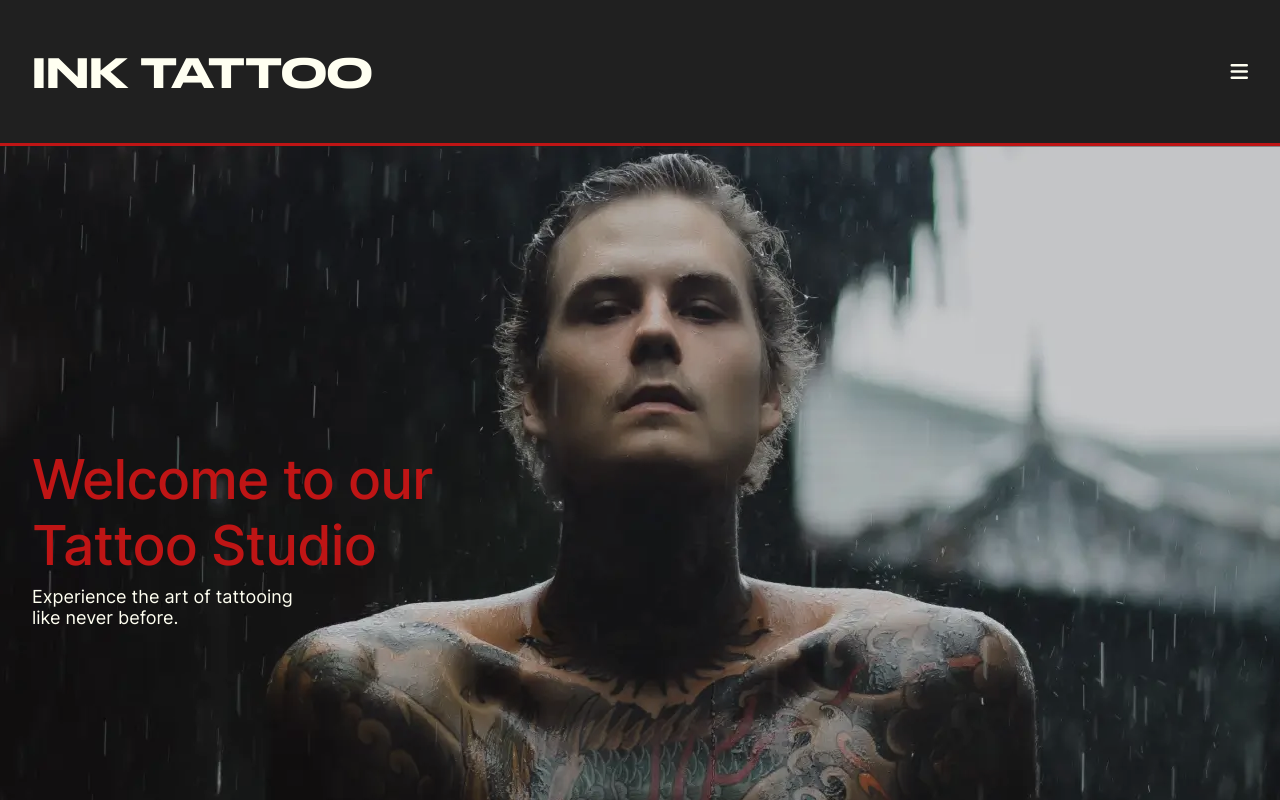
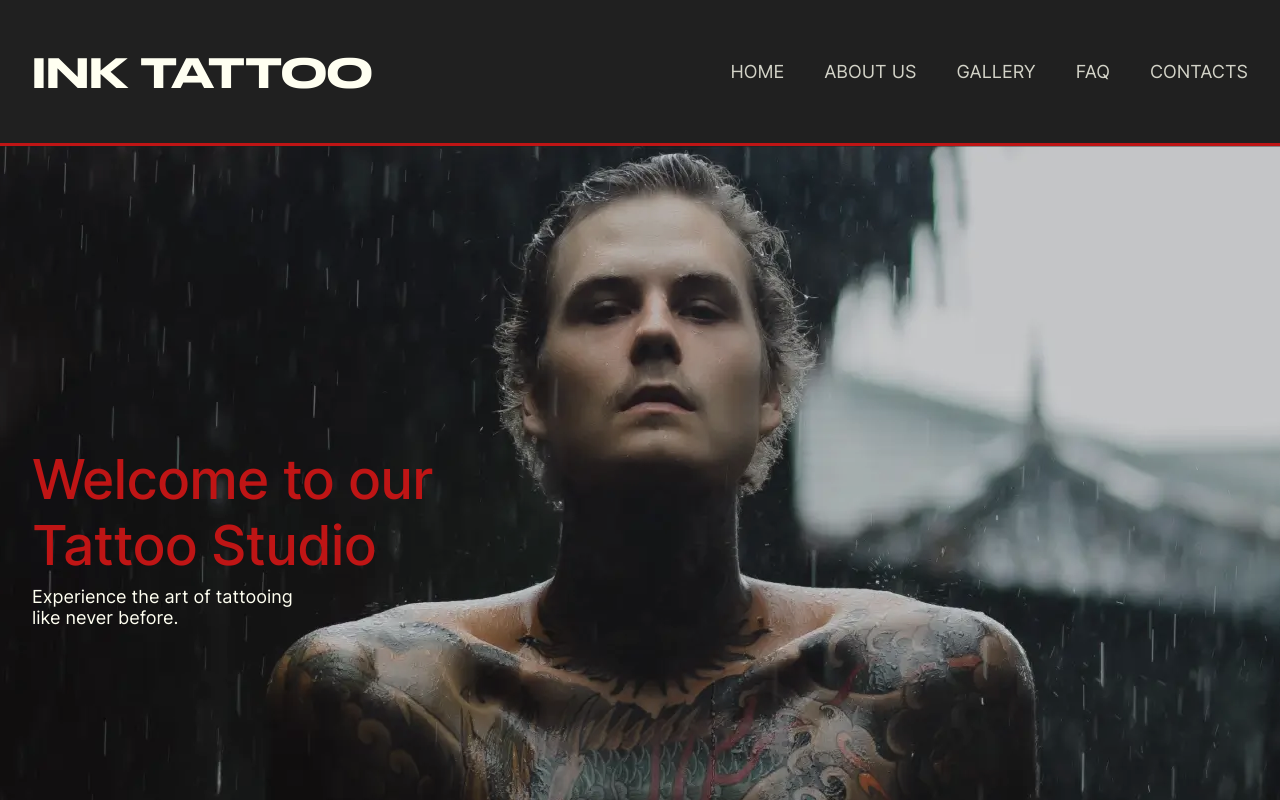
Before and after one commit to GenaPlem/ink_tattoo_next, a Next.js app: page / in a window 1280 px wide. Shown: the top 800 px of the page. Built offline with nearby package versions, Linux system fonts and the light colour scheme.

Commit message:
Add nav styles for different screens

```diff
--- a/app/components/nav/nav.module.css
+++ b/app/components/nav/nav.module.css
@@ -55,3 +55,53 @@
 .nav__btn:checked ~ label #open_icon {
   display: none;
 }
+
+@media screen and (min-width: 768ox) {
+  .nav {
+    font-size: 40px;
+  }
+
+  .nav__links {
+    top: 106px;
+  }
+}
+
+@media screen and (min-width: 1024px) {
+  .nav label {
+    display: none;
+  }
+
+  .nav__links {
+      position: unset;
+      display: flex;
+      gap: 40px;
+      font-size: 18px;
+      min-width: unset;
+  }
+
+  .nav__links li {
+      padding: 0;
+      position: relative;
+  }
+
+  .nav__links li::after {
+      content: '';
+      position: absolute;
+      left: 0;
+      bottom: -0.5rem;
+      height: 3px;
+      width: 100%;
+      background-color: #BF1515;
+      transform: scale(0, 1);
+      transition: transform 0.25s;
+  }
+
+  .nav__links li:hover::after {
+      transform: scale(1, 1);
+  }
+
+  .nav__links li:not(:hover) {
+      opacity: 0.8;
+  }
+
+}
```
